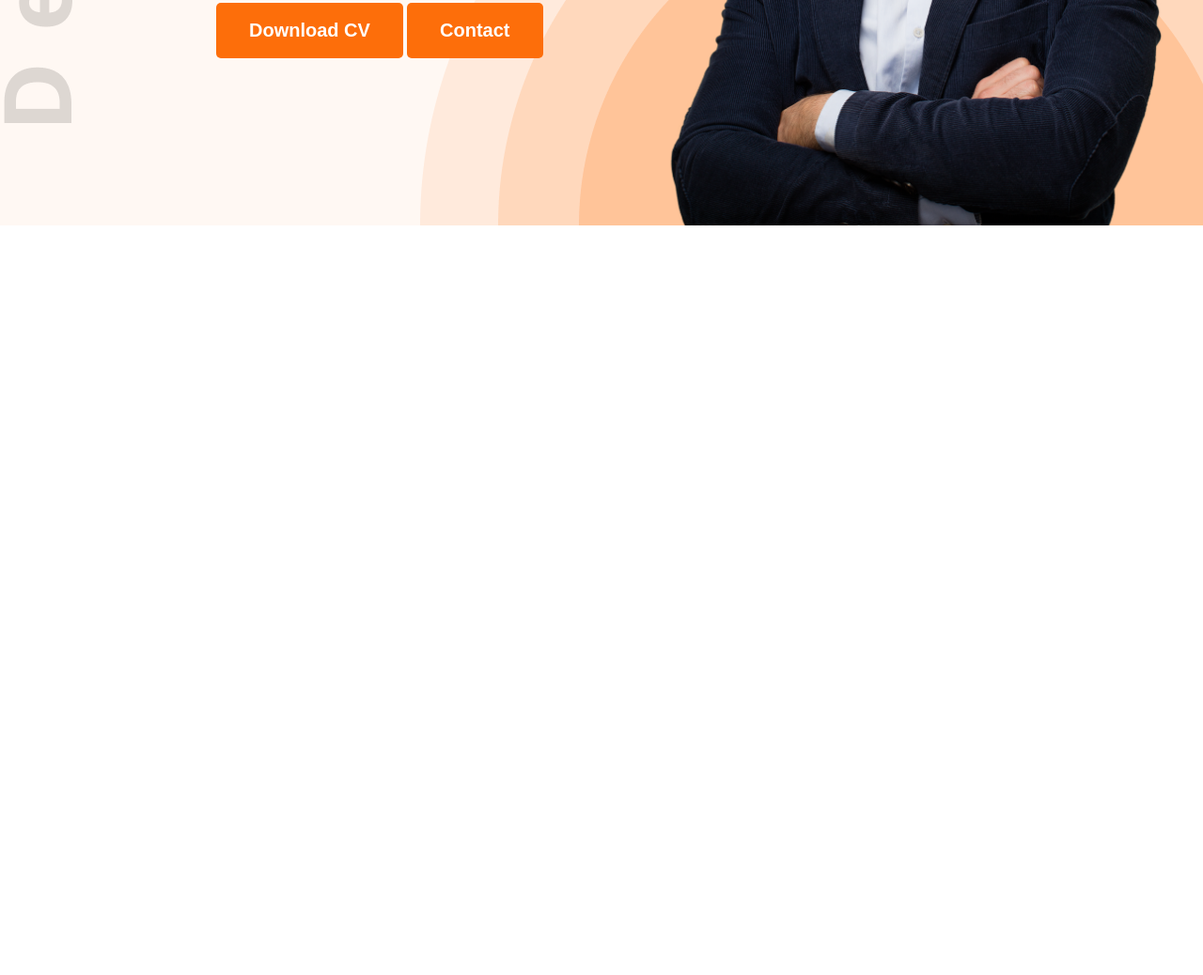
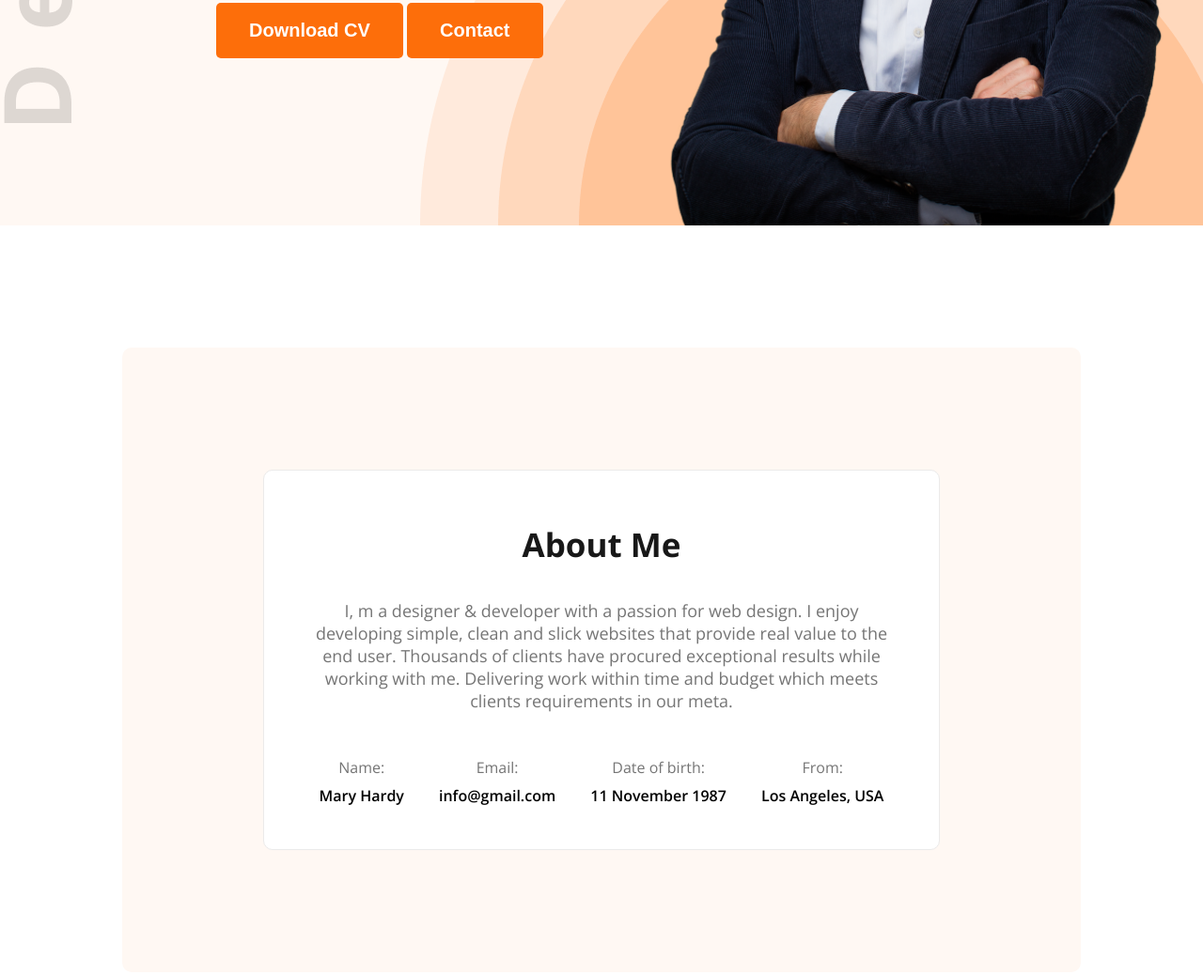
Before and after one commit to mdsifat-dev/demo-portfolio-with-vanila-html-and-css, a plain HTML site: page index.html in a window 1280 px wide. Shown: the part 632-1670 px from the top of the page at 94% size. Before the commit the page ends 872 px from the top, so only its background shows below. Drawn offline with nearby package versions, Linux system fonts and the light colour scheme.

Commit message:
about me section created

```diff
--- a/index.html
+++ b/index.html
@@ -38,18 +38,52 @@
             Shot what able cold new see hold.Friendly as an betrayed formerly
             he. Morning because as to society behaved moments.
           </p>
-          <button class="btn-primary" >Download CV</button>
+          <button class="btn-primary">Download CV</button>
           <button class="btn-primary">Contact</button>
         </div>
 
-        <img class="banner-profile-picture"
+        <img
+          class="banner-profile-picture"
           src="./demo-portfolio-with-vanila-html-and-css/images/hardy.png"
           alt="Picture of Mary Hardy"
         />
       </div>
     </header>
 
-    <main></main>
+    <main>
+      <section class="about secondary-bg">
+        <div class="about-inside">
+          <h3 class="section-title">About Me</h3>
+          <p class="section-description dark-3">
+            I, m a designer & developer with a passion for web design. I enjoy
+            developing simple, clean and slick websites that provide real value
+            to the end user. Thousands of clients have procured exceptional
+            results while working with me. Delivering work within time and
+            budget which meets clients requirements in our meta.
+          </p>
+
+          <div class="about-items">
+            <!-- .about-item*4>p.item-title+p.item-description -->
+            <div class="about-item">
+              <p class="item-title dark-3">Name:</p>
+              <p class="item-description">Mary Hardy</p>
+            </div>
+            <div class="about-item">
+              <p class="item-title dark-3">Email:</p>
+              <p class="item-description">info@gmail.com</p>
+            </div>
+            <div class="about-item">
+              <p class="item-title dark-3">Date of birth:</p>
+              <p class="item-description">11 November 1987</p>
+            </div>
+            <div class="about-item">
+              <p class="item-title dark-3">From:</p>
+              <p class="item-description">Los Angeles, USA</p>
+            </div>
+          </div>
+        </div>
+      </section>
+    </main>
 
     <footer></footer>
   </body>
--- a/styles/index.css
+++ b/styles/index.css
@@ -14,8 +14,16 @@ body {
   color: #fd6e0a;
 }
 
+.secondary-bg {
+  background-color: #fff8f3;
+}
+
 .dark-2 {
   color: #474747;
+}
+
+.dark-3 {
+  color: #757575;
 }
 
 .btn-primary {
@@ -26,6 +34,18 @@ body {
   border-radius: 5px;
   font-size: 20px;
   border: none;
+  cursor: pointer;
+}
+
+.section-title {
+  font-size: 35px;
+  font-weight: bold;
+  color: #181818;
+}
+
+.section-description {
+  font-size: 18px;
+  color: #757575;
 }
 
 /* Header */
@@ -98,3 +118,43 @@ nav li a {
 .banner-profile-picture {
   width: 580px;
 }
+
+/* Main Styles */
+main {
+  max-width: 1440px;
+  margin: 0 auto;
+}
+
+/* About styles */
+.about {
+  border-radius: 10px;
+  padding: 130px 150px;
+  text-align: center;
+  margin: 130px;
+}
+
+.about-inside{
+  background-color: white;
+  padding: 20px 40px;
+  border-radius: 10px;
+  border: 1px solid rgb(235, 234, 234);
+}
+
+.about-items {
+  display: flex;
+  justify-content: space-around;
+}
+
+.about-item {
+  margin: 10px;
+}
+
+.item-description {
+  font-weight: 600;
+  margin-top: 8px;
+}
+
+.item-title {
+  margin-top: 20px;
+  margin-bottom: 0;
+}
```
